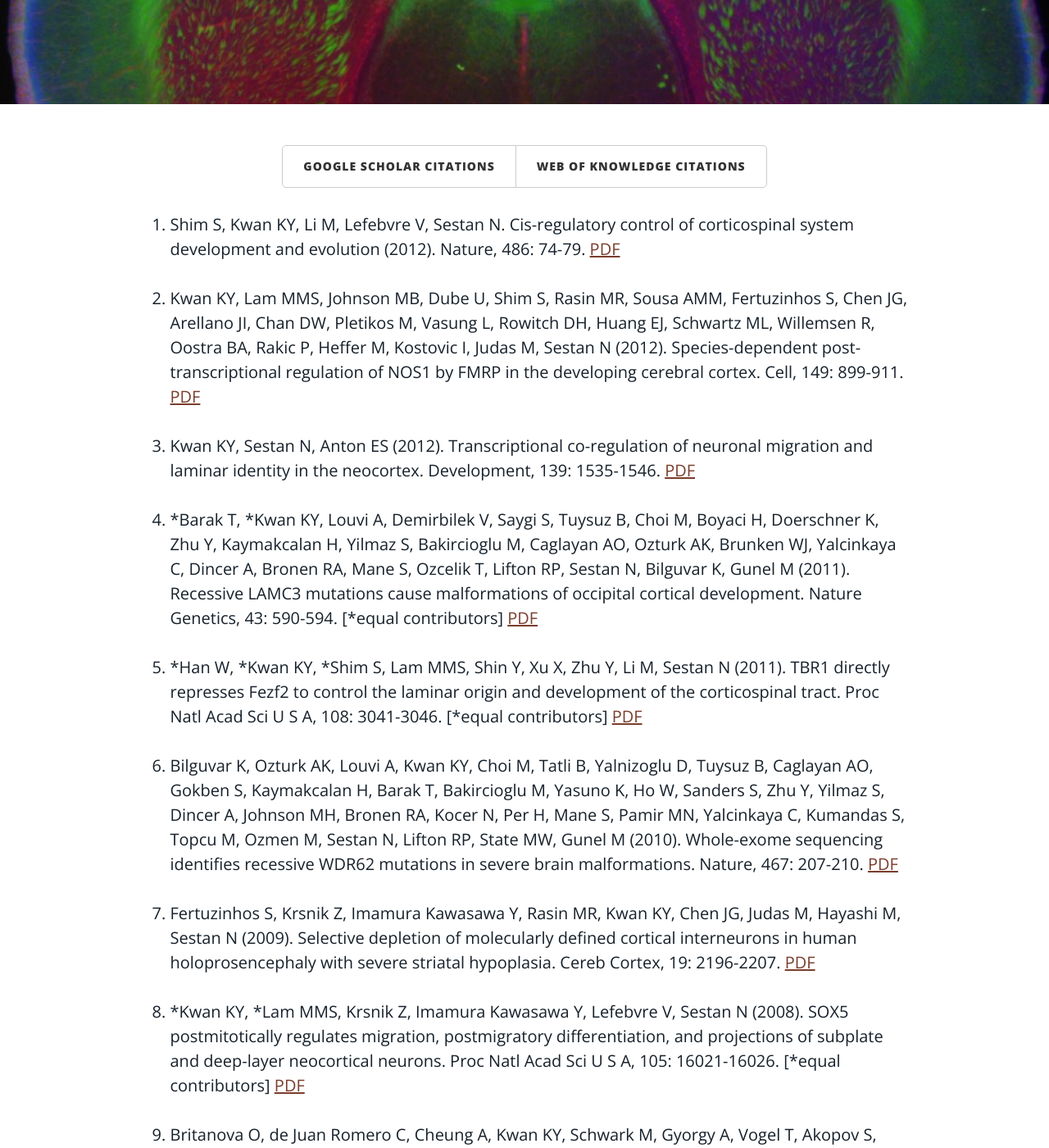
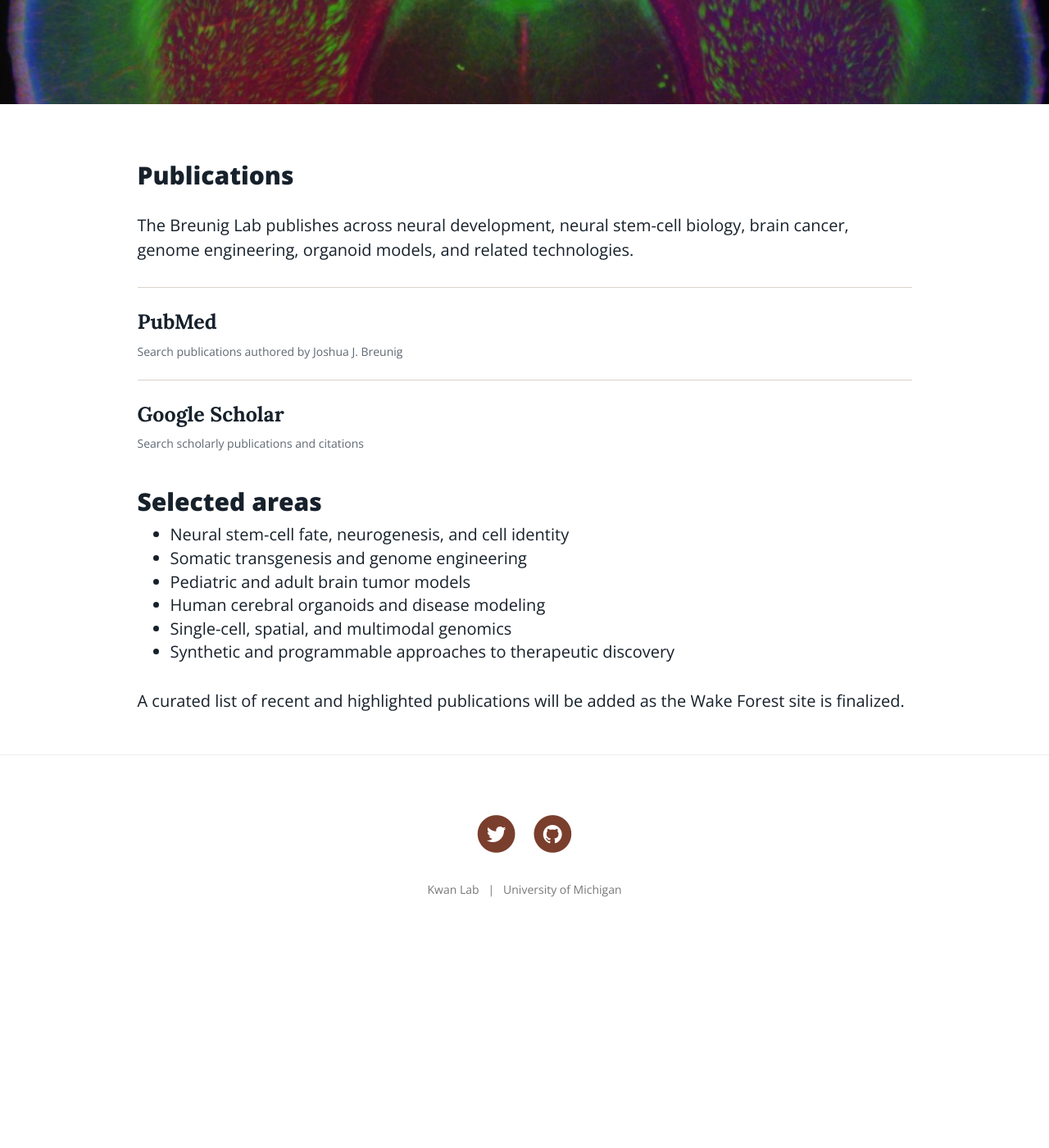
Before and after one commit to JBreunig/website, a Jekyll site: the page built from publications.md, in a window 1280 px wide and 1400 px high, scrolled down 295 px. Shown: the whole window at 82% size. Built offline with Jekyll 4.4.1, drawn with Linux system fonts in a browser that asks for light colours; nearby versions of some CDN libraries; after the commit the page ends 1455 px from its top, so only the background shows below that; some of the changed text lies outside the part shown.

Commit message:
Replace legacy Kwan publications page

```diff
--- a/publications.md
+++ b/publications.md
@@ -5,43 +5,28 @@ header-img: "img/axons-bg.jpg"
 order: 3
 ---
 
-<div class="row">
-  <div class="col-xs-12">
-    <div class="text-center">
-      <div class="btn-group btn-group-pub" role="group">
-        <a href="http://scholar.google.com/citations?user=F_rKq5AAAAAJ&hl=en" class="btn btn-default" role="button" target="_blank">
-          Google Scholar <span class="hidden-xs">Citations</span>
-        </a>
-        <a href="http://www.researcherid.com/rid/F-8489-2011" class="btn btn-default" role="button" target="_blank">
-          Web of Knowledge <span class="hidden-xs">Citations</span>
-        </a>
-      </div>
-    </div>
-  </div>
+## Publications
+
+The Breunig Lab publishes across neural development, neural stem-cell biology, brain cancer, genome engineering, organoid models, and related technologies.
+
+<div class="wake-links-grid">
+  <a href="https://pubmed.ncbi.nlm.nih.gov/?term=Breunig+JJ%5BAuthor%5D" target="_blank" rel="noopener">
+    <strong>PubMed</strong>
+    <span>Search publications authored by Joshua J. Breunig</span>
+  </a>
+  <a href="https://scholar.google.com/scholar?q=%22Joshua+J.+Breunig%22" target="_blank" rel="noopener">
+    <strong>Google Scholar</strong>
+    <span>Search scholarly publications and citations</span>
+  </a>
 </div>
 
- 1. Shim S, Kwan KY, Li M, Lefebvre V, Sestan N. Cis-regulatory control of corticospinal system development and evolution (2012). Nature, 486: 74-79\. [PDF](https://docs.google.com/a/umich.edu/viewer?a=v&pid=sites&srcid=dW1pY2guZWR1fGt3YW5sYWJ8Z3g6MmQ5MjhkZTBhODZkMzIyNw)
+## Selected areas
 
- 1. Kwan KY, Lam MMS, Johnson MB, Dube U, Shim S, Rasin MR, Sousa AMM, Fertuzinhos S, Chen JG, Arellano JI, Chan DW, Pletikos M, Vasung L, Rowitch DH, Huang EJ, Schwartz ML, Willemsen R, Oostra BA, Rakic P, Heffer M, Kostovic I, Judas M, Sestan N (2012). Species-dependent post-transcriptional regulation of NOS1 by FMRP in the developing cerebral cortex. Cell, 149: 899-911\. [PDF](https://docs.google.com/a/umich.edu/viewer?a=v&pid=sites&srcid=dW1pY2guZWR1fGt3YW5sYWJ8Z3g6MWYzMjdhMTNlNGM5Y2Q1OA)
+- Neural stem-cell fate, neurogenesis, and cell identity
+- Somatic transgenesis and genome engineering
+- Pediatric and adult brain tumor models
+- Human cerebral organoids and disease modeling
+- Single-cell, spatial, and multimodal genomics
+- Synthetic and programmable approaches to therapeutic discovery
 
- 1. Kwan KY, Sestan N, Anton ES (2012). Transcriptional co-regulation of neuronal migration and laminar identity in the neocortex. Development, 139: 1535-1546\. [PDF](https://docs.google.com/a/umich.edu/viewer?a=v&pid=sites&srcid=dW1pY2guZWR1fGt3YW5sYWJ8Z3g6MTMwNDQ0YTgzNGZkZGI4NA)
-
- 1. \*Barak T, \*Kwan KY, Louvi A, Demirbilek V, Saygi S, Tuysuz B, Choi M, Boyaci H, Doerschner K, Zhu Y, Kaymakcalan H, Yilmaz S, Bakircioglu M, Caglayan AO, Ozturk AK, Brunken WJ, Yalcinkaya C, Dincer A, Bronen RA, Mane S, Ozcelik T, Lifton RP, Sestan N, Bilguvar K, Gunel M (2011). Recessive LAMC3 mutations cause malformations of occipital cortical development. Nature Genetics, 43: 590-594\. [\*equal contributors] [PDF](https://docs.google.com/a/umich.edu/viewer?a=v&pid=sites&srcid=dW1pY2guZWR1fGt3YW5sYWJ8Z3g6MTNhMzFmZTM0NGU2MmNkZg)
-
- 1. \*Han W, \*Kwan KY, \*Shim S, Lam MMS, Shin Y, Xu X, Zhu Y, Li M, Sestan N (2011). TBR1 directly represses Fezf2 to control the laminar origin and development of the corticospinal tract. Proc Natl Acad Sci U S A, 108: 3041-3046\. [\*equal contributors] [PDF](https://docs.google.com/a/umich.edu/viewer?a=v&pid=sites&srcid=dW1pY2guZWR1fGt3YW5sYWJ8Z3g6NGFhNDYzZGI5ZWM4ZDI4Yw)
-
- 1. Bilguvar K, Ozturk AK, Louvi A, Kwan KY, Choi M, Tatli B, Yalnizoglu D, Tuysuz B, Caglayan AO, Gokben S, Kaymakcalan H, Barak T, Bakircioglu M, Yasuno K, Ho W, Sanders S, Zhu Y, Yilmaz S, Dincer A, Johnson MH, Bronen RA, Kocer N, Per H, Mane S, Pamir MN, Yalcinkaya C, Kumandas S, Topcu M, Ozmen M, Sestan N, Lifton RP, State MW, Gunel M (2010). Whole-exome sequencing identifies recessive WDR62 mutations in severe brain malformations. Nature, 467: 207-210\. [PDF](https://docs.google.com/a/umich.edu/viewer?a=v&pid=sites&srcid=dW1pY2guZWR1fGt3YW5sYWJ8Z3g6Y2M4MjA2ODk3NDgwNDU5)
-
- 1. Fertuzinhos S, Krsnik Z, Imamura Kawasawa Y, Rasin MR, Kwan KY, Chen JG, Judas M, Hayashi M, Sestan N (2009). Selective depletion of molecularly defined cortical interneurons in human holoprosencephaly with severe striatal hypoplasia. Cereb Cortex, 19: 2196-2207\. [PDF](https://docs.google.com/a/umich.edu/viewer?a=v&pid=sites&srcid=dW1pY2guZWR1fGt3YW5sYWJ8Z3g6MzljY2IzMjgzMmFkOTY4OQ)
-
- 1. \*Kwan KY, \*Lam MMS, Krsnik Z, Imamura Kawasawa Y, Lefebvre V, Sestan N (2008). SOX5 postmitotically regulates migration, postmigratory differentiation, and projections of subplate and deep-layer neocortical neurons. Proc Natl Acad Sci U S A, 105: 16021-16026\. [\*equal contributors] [PDF](https://docs.google.com/a/umich.edu/viewer?a=v&pid=sites&srcid=dW1pY2guZWR1fGt3YW5sYWJ8Z3g6NTkzNDM5NzVjZDA5NzA3Mg)
-
- 1. Britanova O, de Juan Romero C, Cheung A, Kwan KY, Schwark M, Gyorgy A, Vogel T, Akopov S, Mitkovski M, Agoston D, Sestan N, Molnar Z, Tarabykin V (2008). Satb2 is a postmitotic determinant for upper-layer neuron specification in the neocortex. Neuron, 57: 378-392\. [PDF](https://docs.google.com/a/umich.edu/viewer?a=v&pid=sites&srcid=dW1pY2guZWR1fGt3YW5sYWJ8Z3g6N2FmOTZlNjBmNjI5YTQ1NQ)
-
- 1. Rasin MR, Gazula V, Breunig J, Kwan KY, Johnson MB, Liu-Chen S, Li H, Jan L, Jan Y, Rakic P, Sestan N (2007). Numb and Numbl are required for maintenance of cadherin-based adhesion and polarity of neural progenitors. Nature Neuroscience, 10: 819-827\. [PDF](https://docs.google.com/a/umich.edu/viewer?a=v&pid=sites&srcid=dW1pY2guZWR1fGt3YW5sYWJ8Z3g6Y2EwNzQ2NzQ3NjY1YTM5)
-
- 1. Chen JG, Rasin MR, Kwan KY, Sestan N (2005). Zfp312 is required for subcortical axonal projections and dendritic morphology of deep-layer pyramidal neurons of the cerebral cortex. Proc Natl Acad Sci U S A, 102: 17792-17797\. [PDF](https://docs.google.com/a/umich.edu/viewer?a=v&pid=sites&srcid=dW1pY2guZWR1fGt3YW5sYWJ8Z3g6NmZjN2MzOTgwN2Q0MmQ0ZQ)
-
- 1. \*Abelson JF, \*Kwan KY, \*O'Roak BJ, Baek DY, Stillman AA, Morgan TM, Mathews CA, Pauls DL, Rasin MR, Gunel M, Davis NR, Ercan-Sencicek AG, Guez DH, Spertus JA, Leckman JF, Dure LSt, Kurlan R, Singer HS, Gilbert DL, Farhi A, Louvi A, Lifton RP, Sestan N, State MW (2005). Sequence variants in SLITRK1 are associated with Tourette's syndrome. Science, 310: 317-320\. [PDF](https://docs.google.com/a/umich.edu/viewer?a=v&pid=sites&srcid=dW1pY2guZWR1fGt3YW5sYWJ8Z3g6MzgwNDYxMjY5MjVjNDkzOQ)
-
- 1. Hegele RA, Kwan K, Harris SB, Hanley AJ, Zinman B, Cao H (2000). NAT2 polymorphism associated with plasma glucose concentration in Canadian Oji-Cree. Pharmacogenetics, 10: 233-238.
+A curated list of recent and highlighted publications will be added as the Wake Forest site is finalized.
```
